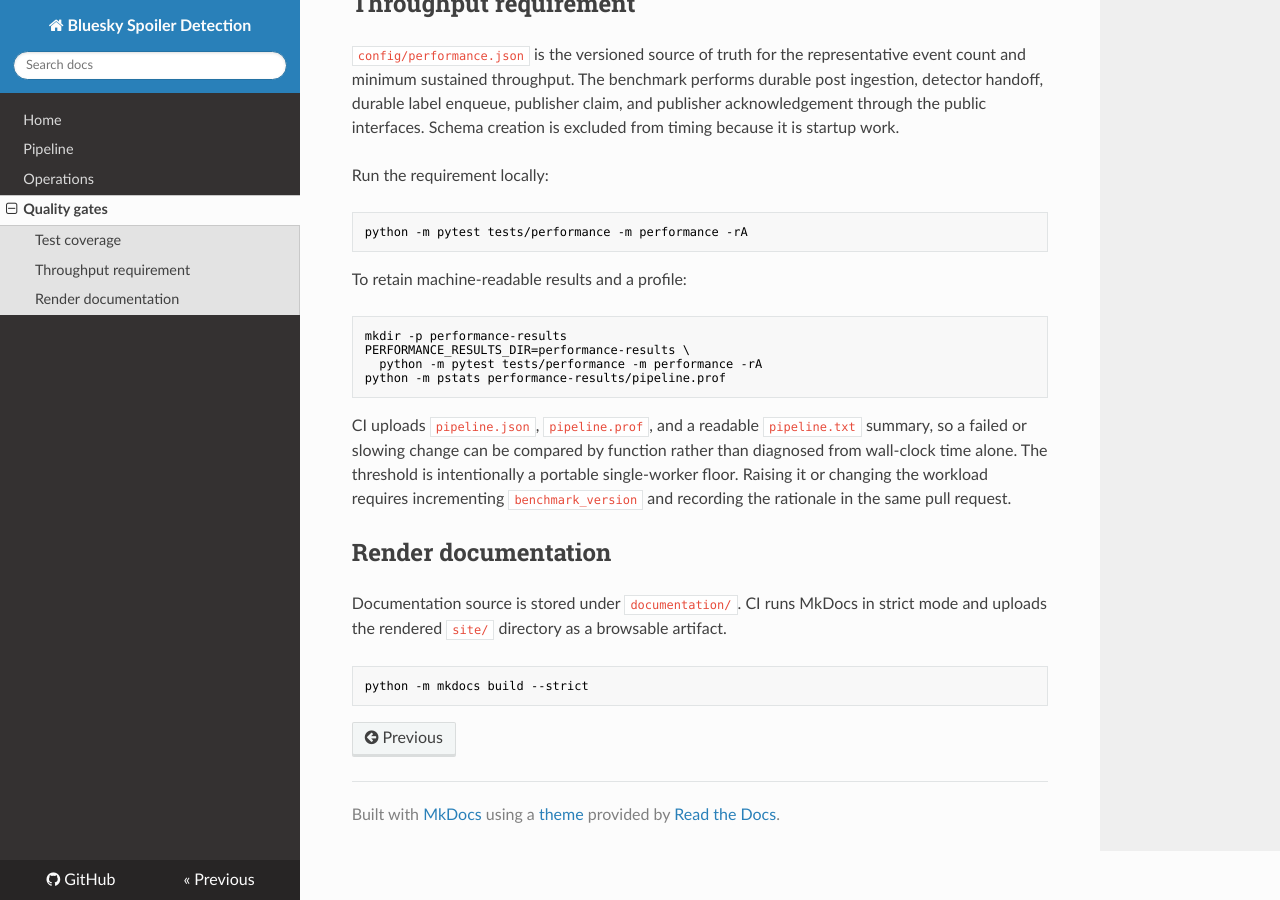
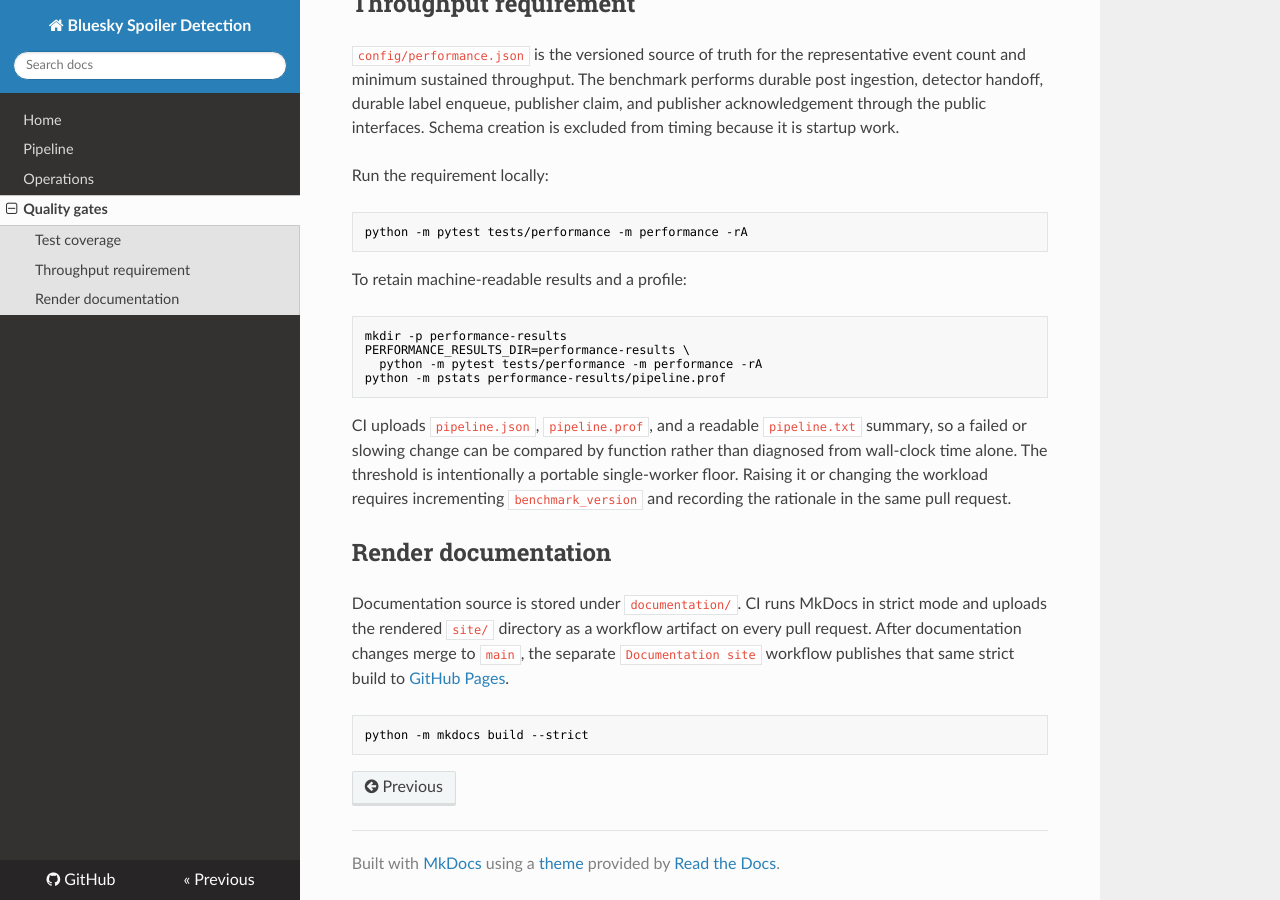
Before and after one commit to CSE210-Team05/Bluesky-SpoilerDetection, an MkDocs documentation site: the page built from documentation/quality-gates.md, in a window 1280 px wide and 900 px high, scrolled down 638 px. Built offline with MkDocs 1.6.1, drawn with Linux system fonts in a browser that asks for light colours; nearby versions of some CDN libraries.

Commit message:
ci(docs): publish rendered site to GitHub Pages

````diff
--- a/documentation/quality-gates.md
+++ b/documentation/quality-gates.md
@@ -55,7 +55,10 @@ the rationale in the same pull request.
 ## Render documentation
 
 Documentation source is stored under `documentation/`. CI runs MkDocs in strict
-mode and uploads the rendered `site/` directory as a browsable artifact.
+mode and uploads the rendered `site/` directory as a workflow artifact on every
+pull request. After documentation changes merge to `main`, the separate
+`Documentation site` workflow publishes that same strict build to
+[GitHub Pages](https://cse210-team05.github.io/Bluesky-SpoilerDetection/).
 
 ```shell
 python -m mkdocs build --strict
--- a/mkdocs.yml
+++ b/mkdocs.yml
@@ -1,6 +1,8 @@
 site_name: Bluesky Spoiler Detection
 site_description: Architecture, operation, and quality gates for the spoiler pipeline
+site_url: https://cse210-team05.github.io/Bluesky-SpoilerDetection/
 repo_url: https://github.com/CSE210-Team05/Bluesky-SpoilerDetection
+edit_uri: edit/main/documentation/
 docs_dir: documentation
 site_dir: site
 
````
Also changed, not shown: README.md (+10 -6 lines), 2 other files.
